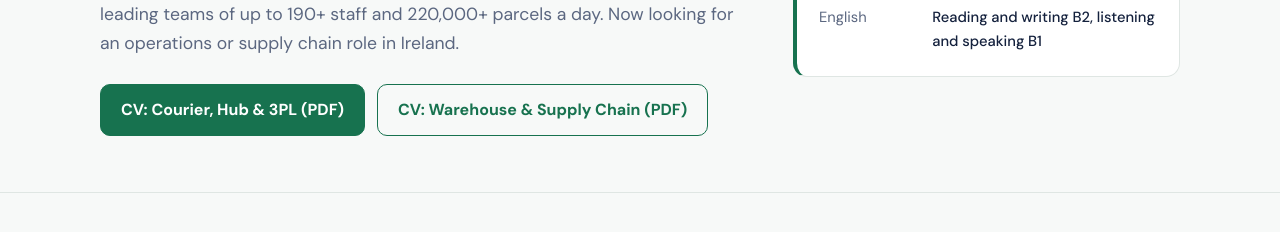
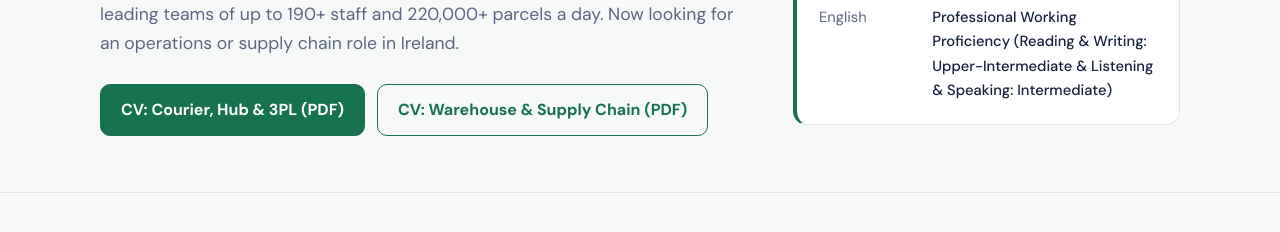
Before and after one commit to Shahin4L/career, a plain HTML site: page index.html in a window 1280 px wide. Shown: the part 371-603 px from the top of the page. Drawn offline with Linux system fonts and the light colour scheme.

Commit message:
Update work eligibility and English proficiency details
Added additional details about work eligibility and English proficiency.

```diff
--- a/index.html
+++ b/index.html
@@ -79,7 +79,8 @@ footer a{color:var(--green)}
 <div class="acts"><a class="btn p" href="Shahin_Alam_CV_A_Courier_Hub_3PL-Ireland.pdf" target="_blank" rel="noopener">CV: Courier, Hub &amp; 3PL (PDF)</a><a class="btn s" href="Shahin_Alam_CV_Warehouse_SupplyChain_Ireland.pdf" target="_blank" rel="noopener">CV: Warehouse &amp; Supply Chain (PDF)</a></div>
 </div>
 <aside class="elig" aria-label="Work eligibility"><h3>Relocation and eligibility</h3>
-<dl><dt>Based in</dt><dd>Dhaka, Bangladesh</dd><dt>Relocation</dt><dd>Available to relocate to Ireland</dd><dt>Permit</dt><dd>Employment permit sponsorship required</dd><dt>Target sectors</dt><dd>E-commerce, 3PL, courier and hub, warehouse, supply chain</dd><dt>English</dt><dd>Reading and writing B2, listening and speaking B1</dd></dl></aside>
+<dl><dt>Based in</dt><dd>Dhaka, Bangladesh</dd><dt>Relocation</dt><dd>Available to relocate to Ireland</dd><dt>Permit</dt><dd>Employment permit sponsorship required</dd><dt>Target sectors</dt><dd>E-commerce, 3PL, courier and hub, warehouse, supply chain</dd><dt>English</dt><dd>Professional Working Proficiency (Reading & Writing: Upper-Intermediate & Listening &
+Speaking: Intermediate)</dd></dl></aside>
 </div>
 
 <section id="focus"><div class="wrap"><h2>Choose the role you are hiring for</h2><p class="sub">The same experience, framed for two kinds of role.</p>
```
